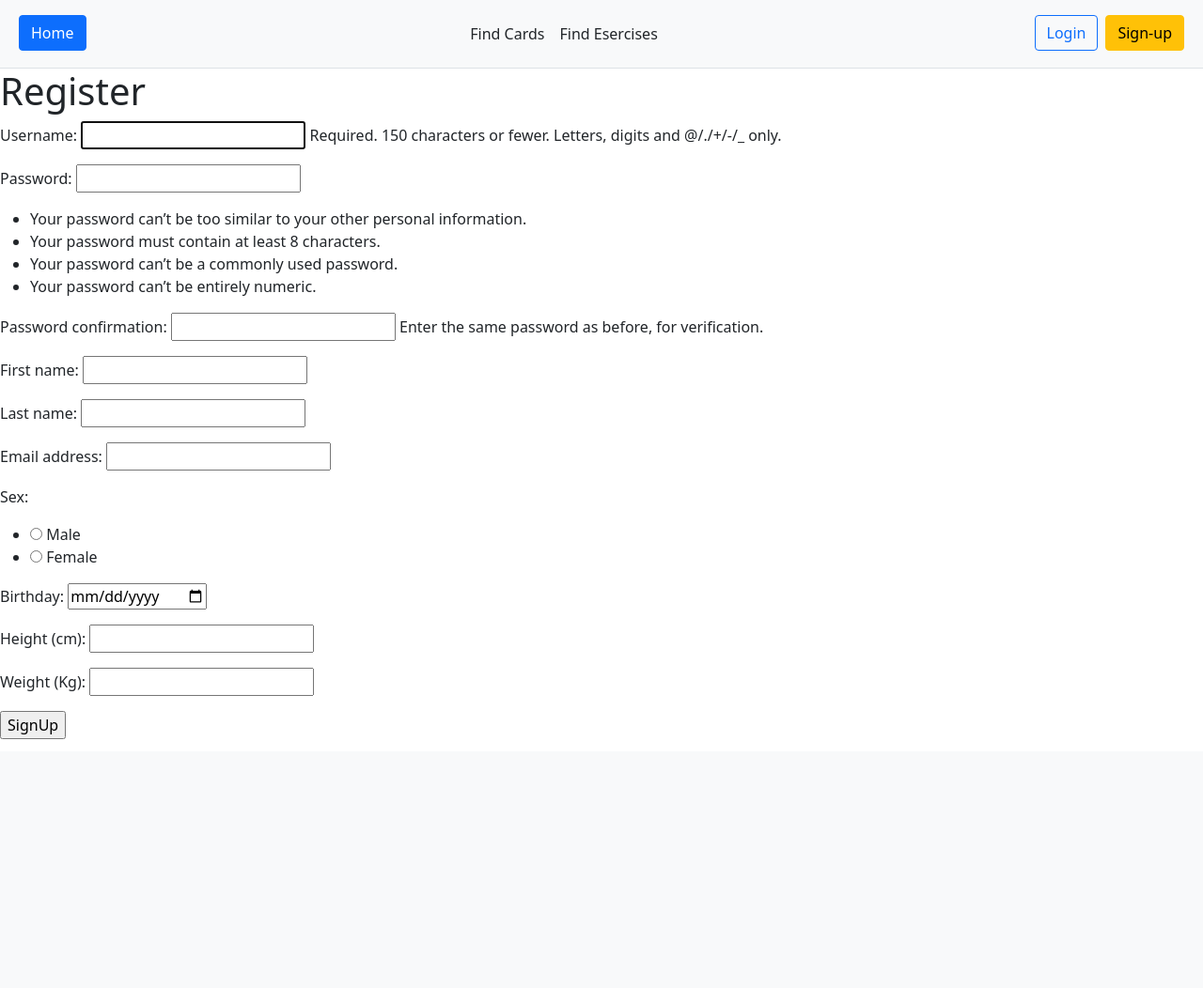
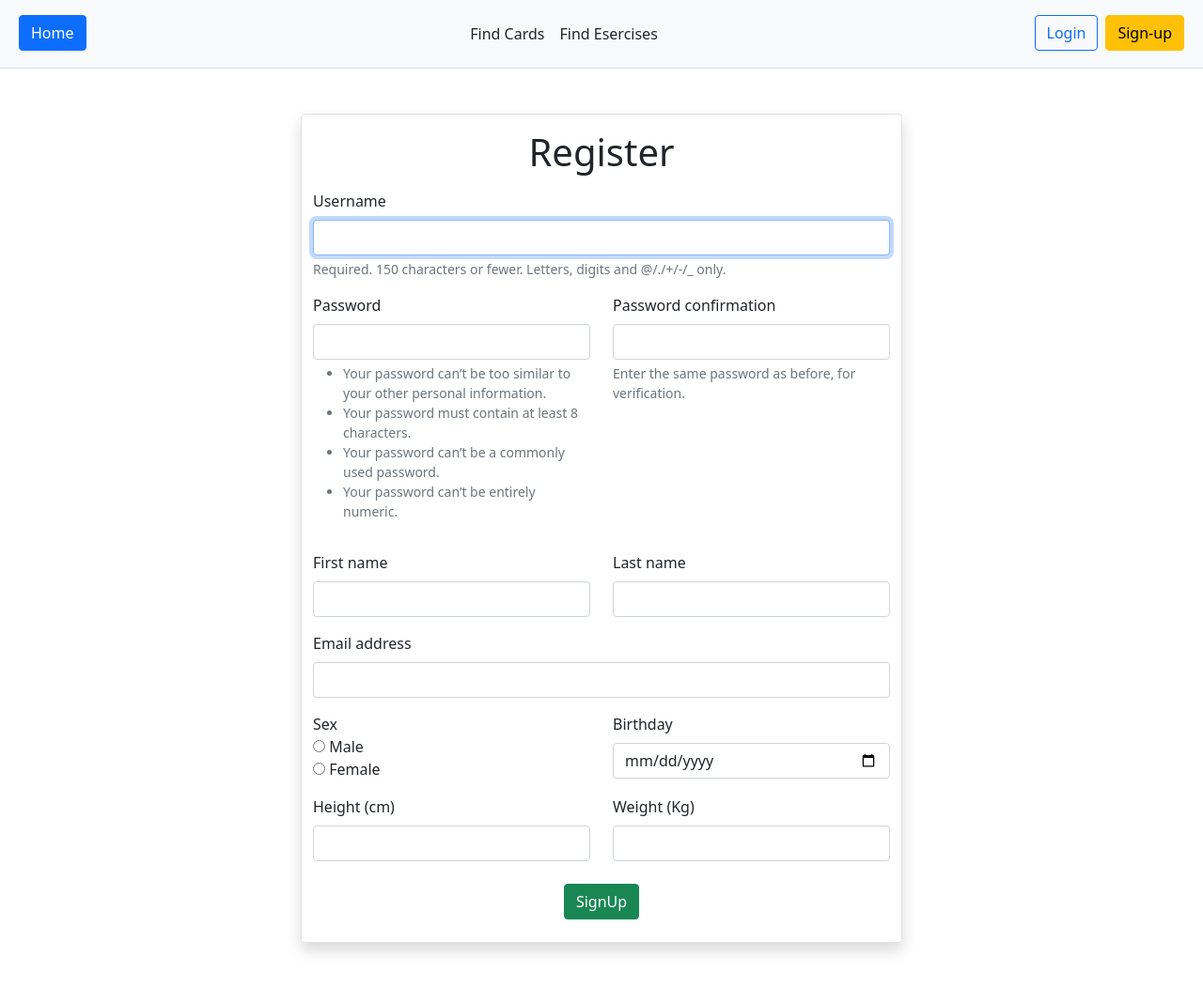
Before and after one commit to lorenzocuoghi/ServiziFitness, a Django app: page /accounts/register/ in a window 1280 px wide. Shown: the whole page at 94% size. Before the commit the page ends 787 px from the top, so only its background shows below. Run offline with Django 3.2, Linux system fonts and the light colour scheme.

Commit message:
register template

```diff
--- a/templates/registration/register.html
+++ b/templates/registration/register.html
@@ -10,7 +10,9 @@
 {% endblock %}
 {% block body %}
 
-    <h1>
+    <div class="container border col-md-6 my-5 rounded shadow">
+
+        <h1 class="text-center m-3">
             {% if user.is_authenticated %}
                 Edit Profile {{ user.first_name }} {{ user.last_name }}
             {% else %}
@@ -22,15 +24,83 @@
                       {% else %}{% url 'accounts:register' %}
                       {% endif %}" method="post">
             {% csrf_token %}
-        {{ userform.as_p }}
-        {{ profileform.as_p }}
-        <input type="submit" value="{% if user.is_authenticated %}Save{% else %}SignUp{% endif %}" />
+            <div class="mb-3">
+                <label for="{{ userform.username.id_for_label }}" class="form-label">{{ userform.username.label }}</label>
+                <input type="text" class="form-control" name="{{ userform.username.html_name }}"
+                       id="{{ userform.username.id_for_label }}" maxlength="{{ userform.username.field.max_length }}"
+                       aria-describedby="userHelp" autofocus required />
+                <div id="userHelp" class="form-text">{{ userform.username.help_text }}</div>
+            </div>
+            <div class="row mb-3">
+                <div class="col">
+                    <label for="{{ userform.password1.id_for_label }}" class="form-label">{{ userform.password1.label }}</label>
+                    <input type="password" class="form-control" name="{{ userform.password1.html_name }}"
+                           id="{{ userform.password1.id_for_label }}" maxlength="{{ userform.password1.field.max_length }}"
+                    aria-describedby="password1Help" required />
+                    <div id="password1Help" class="form-text">{{ userform.password1.help_text }}</div>
+                </div>
+                <div class="col">
+                    <label for="{{ userform.password2.id_for_label }}" class="form-label">{{ userform.password2.label }}</label>
+                    <input type="password" class="form-control" name="{{ userform.password2.html_name }}"
+                           id="{{ userform.password2.id_for_label }}" maxlength="{{ userform.password2.field.max_length }}"
+                    aria-describedby="password2Help" required />
+                    <div id="password2Help" class="form-text">{{ userform.password2.help_text }}</div>
+                </div>
+            </div>
+            <div class="row mb-3">
+                <div class="col">
+                    <label for="{{ userform.first_name.id_for_label }}" class="form-label">{{ userform.first_name.label }}</label>
+                    <input type="text" class="form-control" name="{{ userform.first_name.html_name }}"
+                           id="{{ userform.first_name.id_for_label }}" maxlength="{{ userform.first_name.field.max_length }}" />
+                </div>
+                <div class="col">
+                    <label for="{{ userform.last_name.id_for_label }}" class="form-label">{{ userform.last_name.label }}</label>
+                    <input type="text" class="form-control" name="{{ userform.last_name.html_name }}"
+                           id="{{ userform.last_name.id_for_label }}" maxlength="{{ userform.last_name.field.max_length }}" />
+                </div>
+            </div>
+            <div class="mb-3">
+                <label for="{{ userform.email.id_for_label }}" class="form-label">{{ userform.email.label }}</label>
+                <input type="email" class="form-control" name="{{ userform.email.html_name }}"
+                       id="{{ userform.email.id_for_label }}" maxlength="{{ userform.email.field.max_length }}" />
+            </div>
+            <div class="row mb-3">
+                <fieldset class="col">
+                    <label>{{ profileform.sex.label }}</label>
+                    <br />
+                    {% for radio in profileform.sex %}
+                        {{ radio.tag }}
+                        <label for="{{ radio.id_for_label }}">{{ radio.choice_label }}</label>
+                        <br />
+                    {% endfor %}
+                </fieldset>
+                <div class="col">
+                    <label for="{{ profileform.birthday.id_for_label }}" class="form-label">{{ profileform.birthday.label }}</label>
+                    <input type="date" class="form-control" name="{{ profileform.birthday.html_name }}"
+                           id="{{ profileform.birthday.id_for_label }}" />
+                </div>
+            </div>
+            <div class="row mb-3">
+                <div class="col">
+                    <label for="{{ profileform.height.id_for_label }}" class="form-label">{{ profileform.height.label }}</label>
+                    <input type="number" class="form-control" name="{{ profileform.height.html_name }}"
+                           id="{{ profileform.height.id_for_label }}" min="{{ profileform.height.field.min_value }}" />
+                </div>
+                <div class="col">
+                    <label for="{{ profileform.weight.id_for_label }}" class="form-label">{{ profileform.weight.label }}</label>
+                    <input type="number" class="form-control" name="{{ profileform.weight.html_name }}"
+                           id="{{ profileform.weight.id_for_label }}" min="{{ profileform.weight.field.min_value }}" />
+                </div>
+            </div>
+
+            <div class="text-center m-4">
+                <input type="submit"  class="btn btn-success" value="{% if user.is_authenticated %}Save{% else %}SignUp{% endif %}" />
+                {% if user.is_authenticated %}
+                    <a href="{% url 'accounts:profile' %}"><button class="btn btn-danger">Cancel</button></a>
+                {% endif %}
+            </div>
         </form>
 
-    {% if user.is_authenticated %}
-        <a href="{% url 'accounts:profile' %}"><button>Cancel</button></a>
-{#        <a href=""><button>Deactivate profile</button></a>#}
-{#        <a href=""><button>Change password</button></a>#}
-    {% endif %}
+    </div>
 
 {% endblock %}
```
Also changed, not shown: accounts/templates/accounts/profile.html (+17 -12 lines), templates/registration/login.html (+10 -5 lines). Lines whose indentation alone changed are shown as unchanged.
